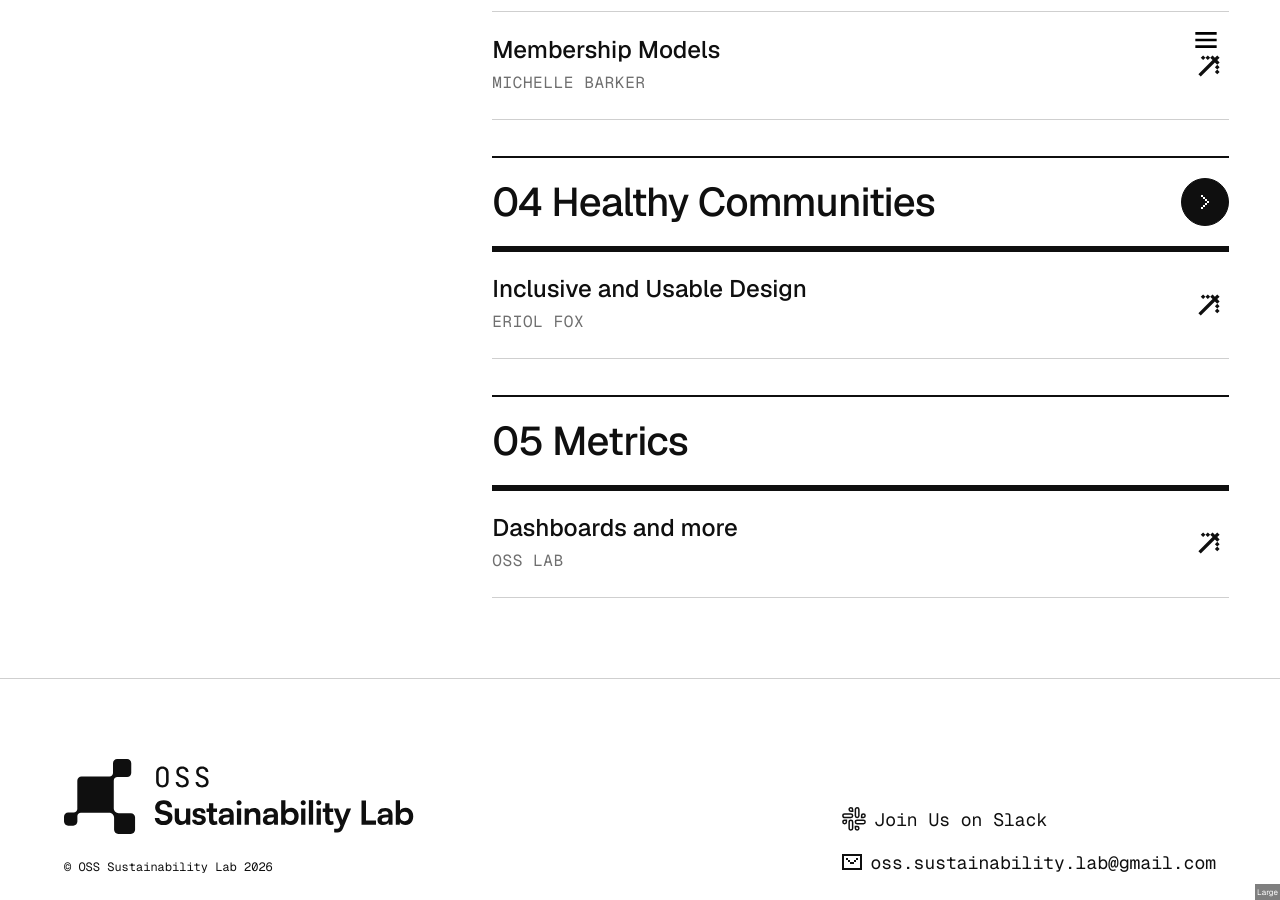
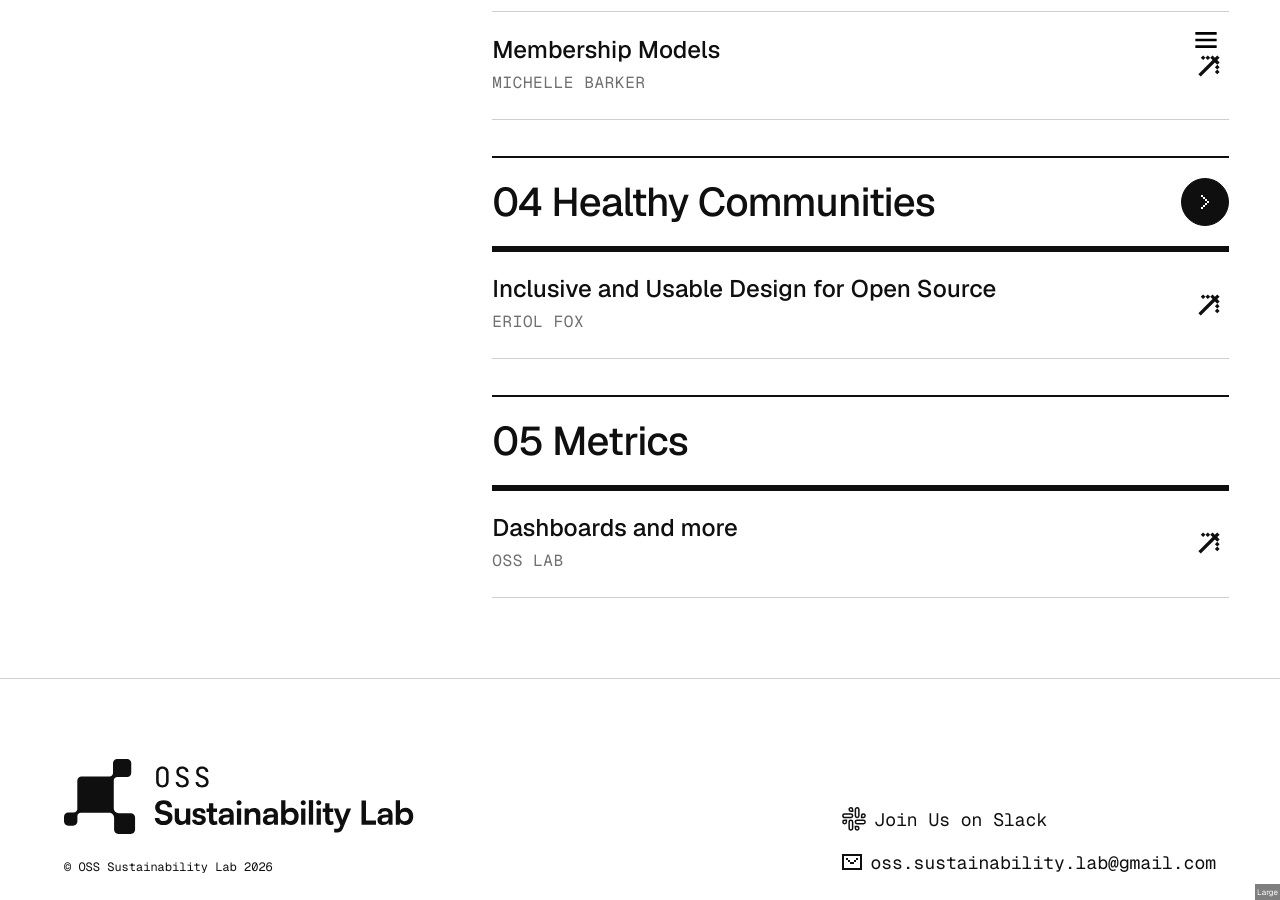
Before and after one commit to oss-sustainability-lab/website, a Jekyll site: the page built from curriculum.html, in a window 1280 px wide and 900 px high, scrolled down 3108 px. Built offline with Jekyll 4.4.1, drawn with Linux system fonts in a browser that asks for light colours; nearby versions of some CDN libraries; library files that are not in the unit come from our copies.

Commit message:
Full title match for design

```diff
--- a/_data/cirrciulum.yml
+++ b/_data/cirrciulum.yml
@@ -55,7 +55,7 @@
   description: This chapter rounds out the curriculum in considering how your sharp vision, aligned values, sound governance, and successful fundraising resonate with communities you intend to reach. Lighting talk by Eriol Fox centers critical intervention points for design within the software production timeline. Highlighted resources invite you to consider where you are in your project's timeline, connecting back to earlier sessions on visioning.
   highlightedResources: []
   resources:
-    - title: Inclusive and Usable Design
+    - title: Inclusive and Usable Design for Open Source
       author: Eriol Fox
       slug: design
 
```
